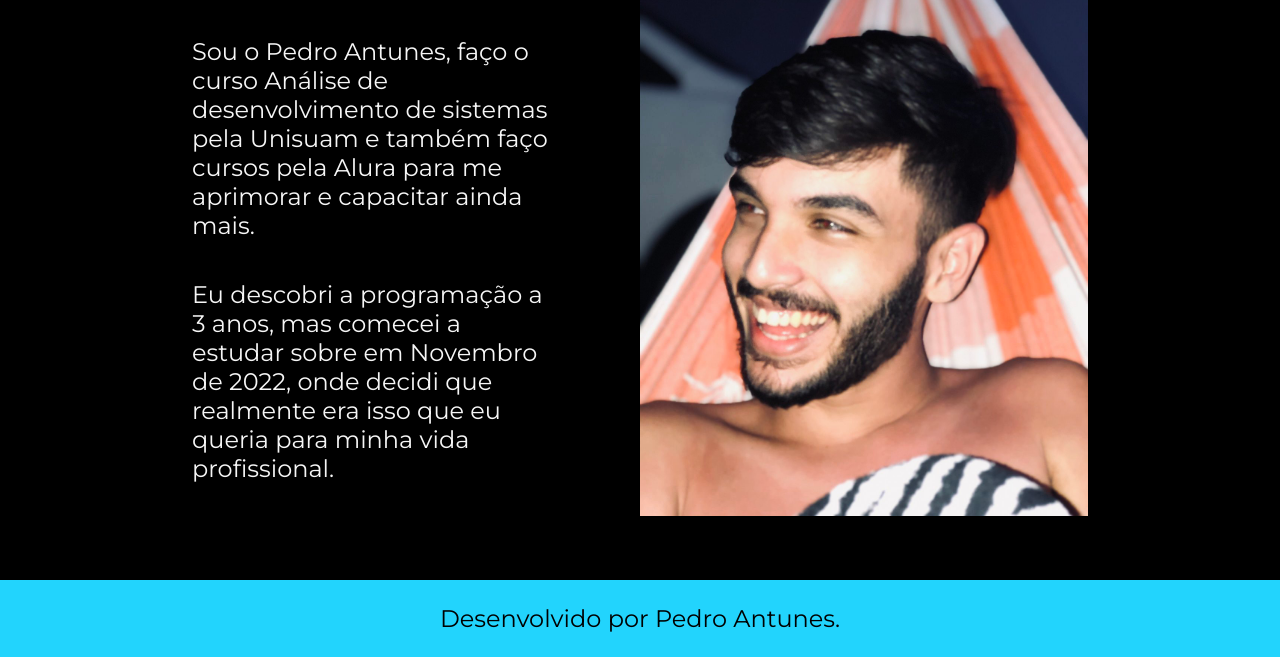
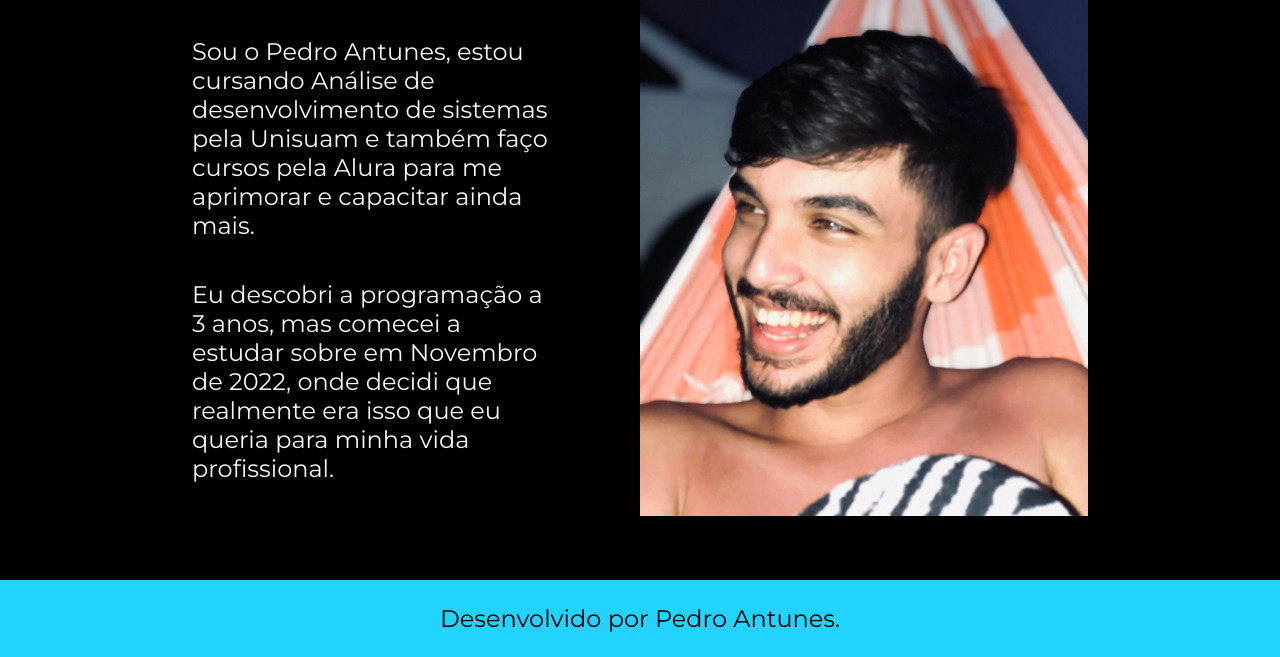
Before and after one commit to PedrowAntunes/portfolio, a plain HTML site: page about.html in a window 1280 px wide. Shown: the part 200-857 px from the top of the page. Drawn offline with nearby package versions, Linux system fonts and the light colour scheme.

Commit message:
Update about.html

```diff
--- a/about.html
+++ b/about.html
@@ -17,7 +17,7 @@
     <main class="apresentacao">
         <section class="apresentacao__conteudo">
             <h1 class="apresentacao__conteudo__titulo">Sobre Mim</h1>
-            <p class="apresentacao__conteudo__texto">Sou o Pedro Antunes, faço o curso Análise de desenvolvimento de sistemas pela Unisuam e também faço cursos pela Alura para me aprimorar e capacitar ainda mais.</p>
+            <p class="apresentacao__conteudo__texto">Sou o Pedro Antunes, estou cursando Análise de desenvolvimento de sistemas pela Unisuam e também faço cursos pela Alura para me aprimorar e capacitar ainda mais.</p>
             <p class="apresentacao__conteudo__texto">Eu descobri a programação a 3 anos, mas comecei a estudar sobre em Novembro de 2022, onde decidi que realmente era isso que eu queria para minha vida profissional.</p>
         </section>
         <img class="imagem_perfil" src="./assets/eu.png" alt="Foto do Pedro Antunes">
```
